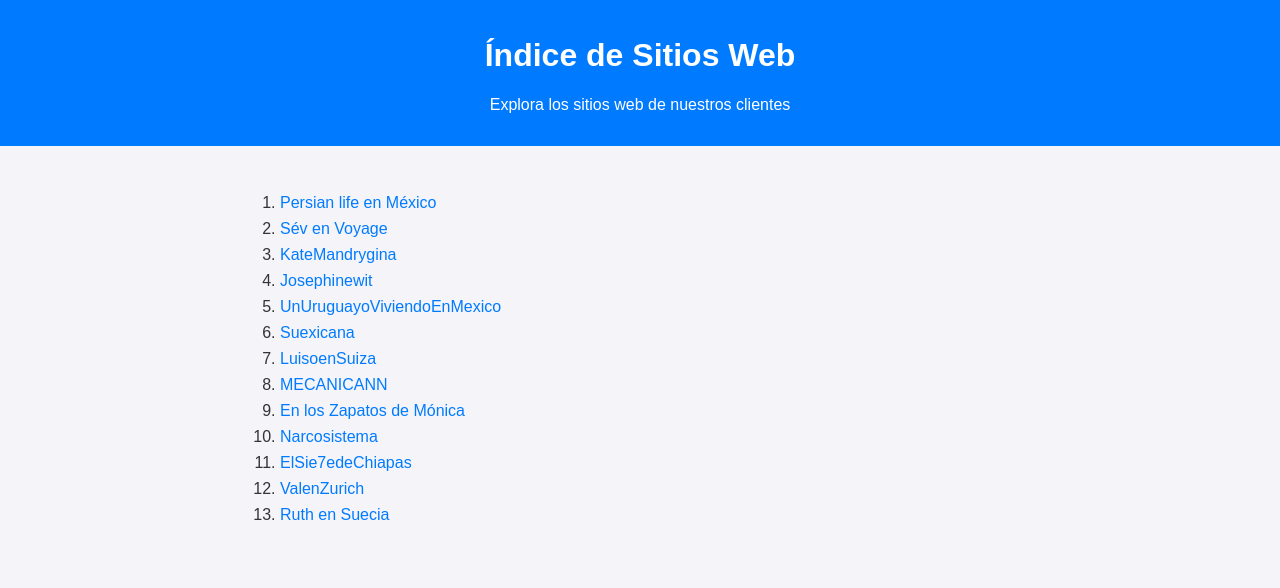
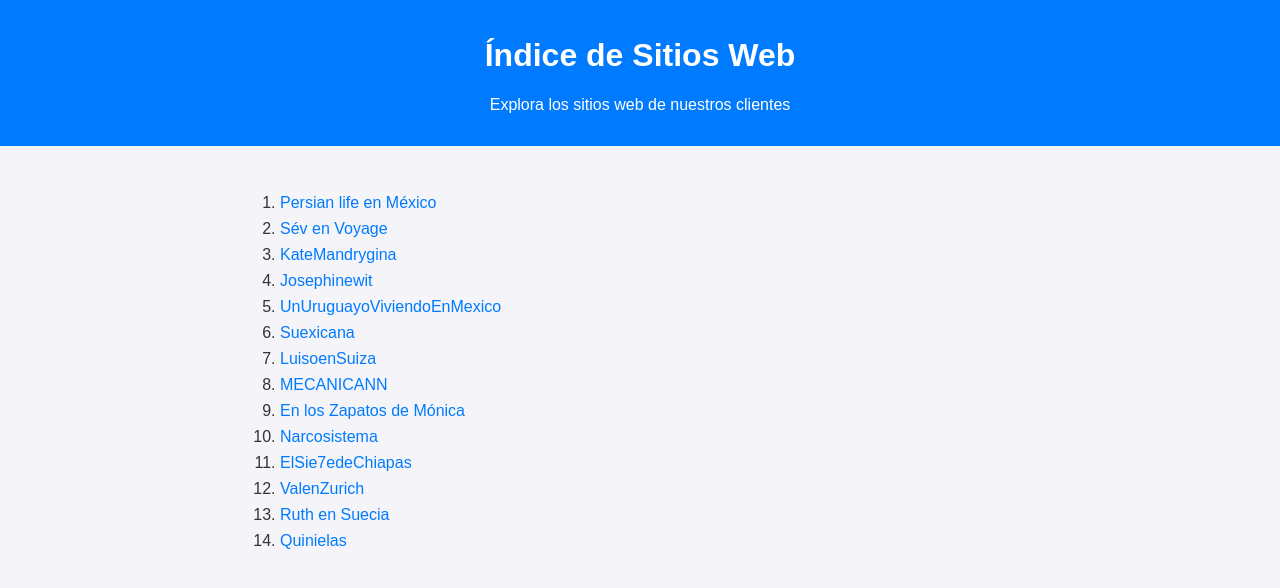
Before and after one commit to DATUSA7/estadisticas, a plain HTML site: page index.html in a window 1280 px wide. Drawn offline with Linux system fonts and the light colour scheme.

Commit message:
Update index.html
OK

```diff
--- a/index.html
+++ b/index.html
@@ -55,7 +55,9 @@
                 <li>
                     <a href="RuthenSuecia/index.html" target="_blank">Ruth en Suecia</a>
                 </li>
-
+                 <li>
+                    <a href="Quinielas/todo.html" target="_blank">Quinielas</a>
+                </li>
 
             </ol>
     </main>
```
